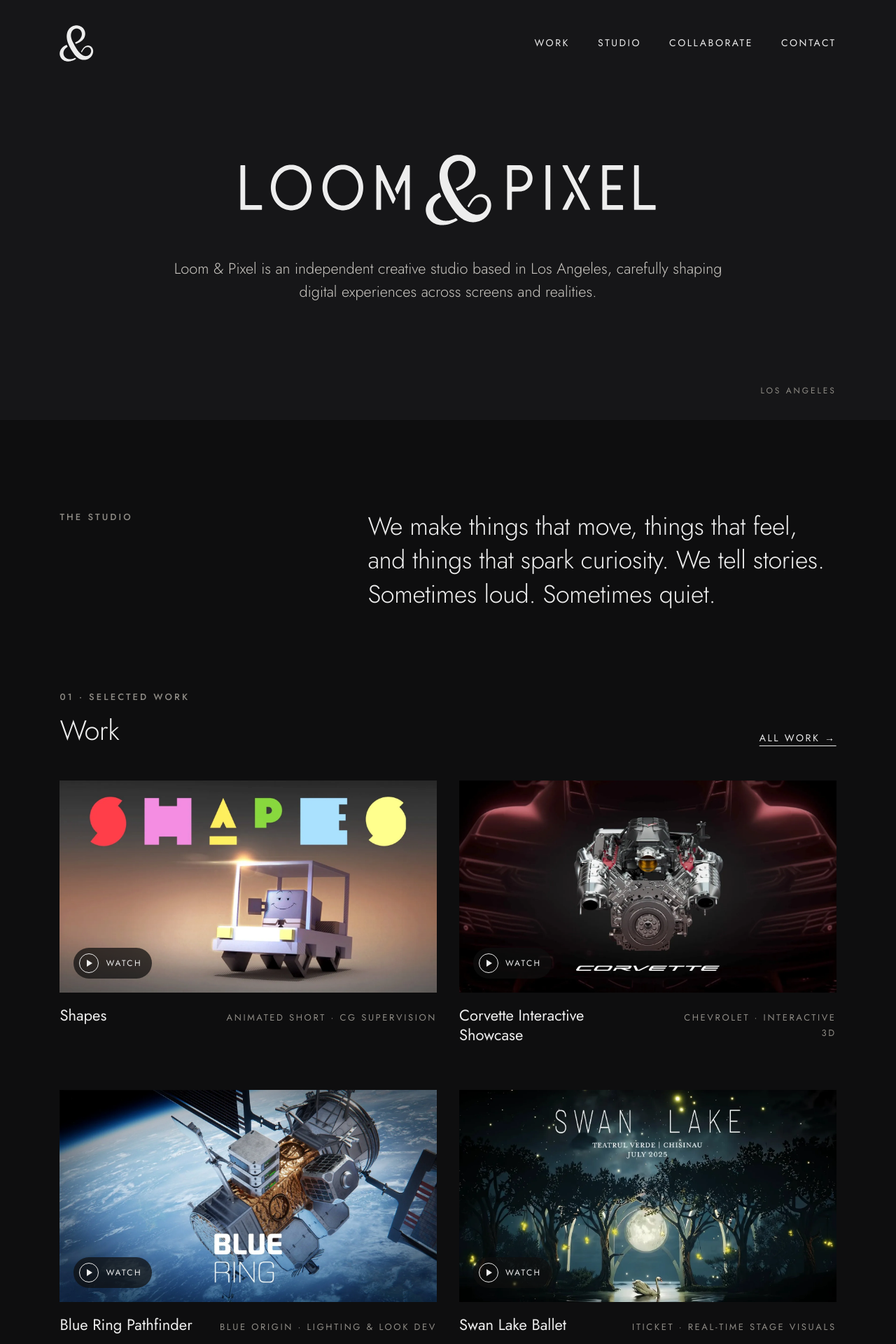
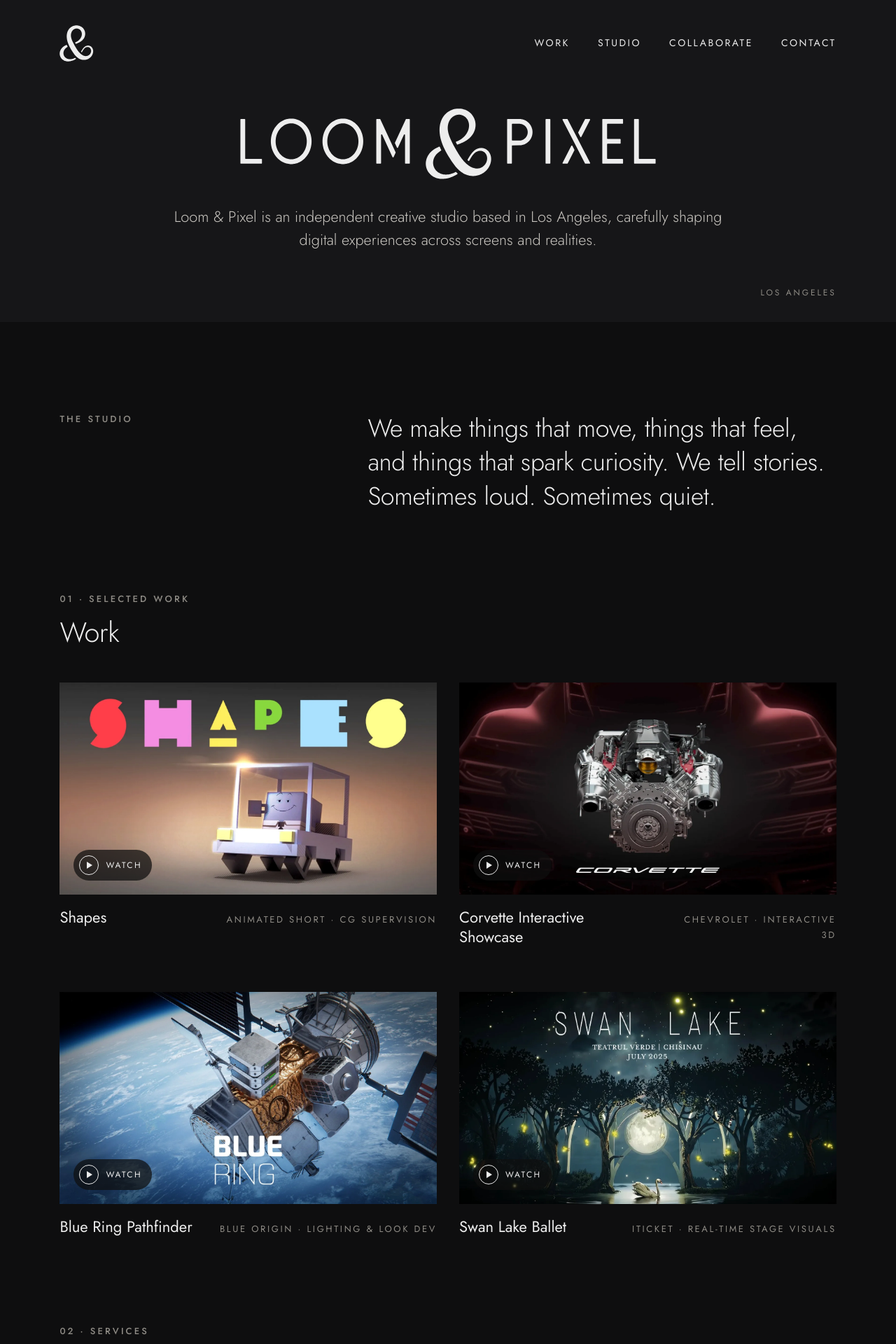
Before and after one commit to LoomAndPixel/LoomAndPixel, a Jekyll site: the page built from index.html, in a window 1280 px wide. Shown: the top 1920 px of the page at 70% size. Built offline with Jekyll 4.4.1, drawn with Linux system fonts in a browser that asks for light colours.

Commit message:
Shorten the homepage header and hide the Work page for now
The opening panel is 460px tall (400px on phones) until there is a
showreel. With only four projects, all shown on the homepage, the Work
page is unpublished; nav and project back links go to the homepage's
work section instead.

Co-Authored-By: Claude Opus 5.5 <noreply@anthropic.com>

```diff
--- a/_includes/header.html
+++ b/_includes/header.html
@@ -8,7 +8,7 @@
     </button>
     <nav class="site-nav" id="siteNav" aria-label="Main">
         {% assign here = page.url %}
-        <a href="/work/"{% if here contains '/work/' %} aria-current="page"{% endif %}>Work</a>
+        <a href="/#work"{% if here contains '/work/' %} aria-current="page"{% endif %}>Work</a>
         <a href="/team/"{% if here == '/team/' %} aria-current="page"{% endif %}>Studio</a>
         <a href="/collaborate/"{% if here == '/collaborate/' %} aria-current="page"{% endif %}>Collaborate</a>
         <a href="/#contact">Contact</a>
--- a/_layouts/project.html
+++ b/_layouts/project.html
@@ -9,7 +9,7 @@ layout: default
 
 <article class="project">
     <header class="project-head wrap">
-        <a class="back-link" href="/work/">← All work</a>
+        <a class="back-link" href="/#work">← Back to work</a>
         <p class="label">{{ page.client }}</p>
         <h1 class="page-title">{{ page.title }}</h1>
         <dl class="project-facts">
--- a/index.html
+++ b/index.html
@@ -10,7 +10,6 @@ body_class: home
             <p class="label">01 · Selected work</p>
             <h2 class="section-title">Work</h2>
         </div>
-        <a class="text-link" href="/work/">All work →</a>
     </div>
     <div class="work-grid">
         {% assign projects = site.projects | sort: 'order' %}
--- a/style.css
+++ b/style.css
@@ -123,12 +123,12 @@ body.home .site-header { position: absolute; top: 0; left: 0; right: 0; }
 .hero {
     position: relative;
     /* shorter while there's no showreel; the design's full-height panel (860px) returns with the reel */
-    min-height: 600px;
+    min-height: 460px;
     background: var(--panel);
     display: flex; align-items: center; justify-content: center;
     padding: 150px var(--gutter) 96px;
 }
-.hero-inner { display: flex; flex-direction: column; align-items: center; gap: 44px; text-align: center; }
+.hero-inner { display: flex; flex-direction: column; align-items: center; gap: 36px; text-align: center; }
 .hero-logo { color: var(--fg); line-height: 0; }
 .hero-logo .lp-logo { width: min(600px, 82vw); height: auto; }
 .hero-statement { max-width: 820px; font-size: clamp(19px, 1.7vw, 24px); line-height: 1.55; color: var(--soft); }
@@ -375,7 +375,7 @@ body.home .site-header { position: absolute; top: 0; left: 0; right: 0; }
     .menu-open .site-nav { display: flex; }
     .menu-open { position: fixed !important; }
 
-    .hero { min-height: 480px; padding-top: 120px; padding-bottom: 80px; }
+    .hero { min-height: 400px; padding-top: 110px; padding-bottom: 72px; }
     .hero-inner { gap: 32px; }
     .hero-place { right: auto; left: var(--gutter); }
 
--- a/work.html
+++ b/work.html
@@ -2,6 +2,8 @@
 title: Work // Loom & Pixel
 description: Selected work by Loom & Pixel — look development, lighting, compositing and real-time 3D for film, brands and live events.
 permalink: /work/
+# Switched off while there are only four projects (all shown on the homepage). Delete this line to bring it back.
+published: false
 ---
 <section class="page-head wrap">
     <p class="label">Selected work</p>
```
